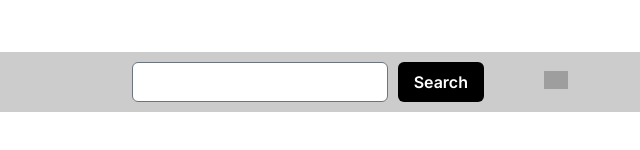
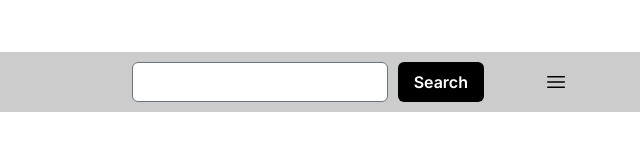
Before and after one commit to EdouardSombie/integration-classeJ-2025, a website built with Vite: page TP6/framework/index.html in a window 1280 px wide. Shown: the part 1842-1992 px from the top of the page, 640-1280 px from the left. Built offline with nearby package versions, Linux system fonts and the light colour scheme; grey boxes are pictures that could not be loaded.

```diff
--- a/TP6/framework/index.html
+++ b/TP6/framework/index.html
@@ -77,11 +77,7 @@
 						<input type="text" />
 						<button class="button button-outline">Search</button>
 					</form>
-					<button class="toggle">
-						<object>
-							<img src="https://upload.wikimedia.org/wikipedia/fr/3/3c/Mozilla_Foundation_Logo.svg" />
-						</object>
-					</button>
+					<button class="toggle"></button>
 				</div>
 			</nav>
 		</section>
--- a/TP6/framework/package.json
+++ b/TP6/framework/package.json
@@ -6,8 +6,7 @@
 	"scripts": {
 		"dev": "vite",
 		"build": "vite build",
-		"preview": "vite preview",
-		"watch": "vite build --watch"
+		"preview": "vite preview"
 	},
 	"devDependencies": {
 		"sass": "^1.88.0",
```
